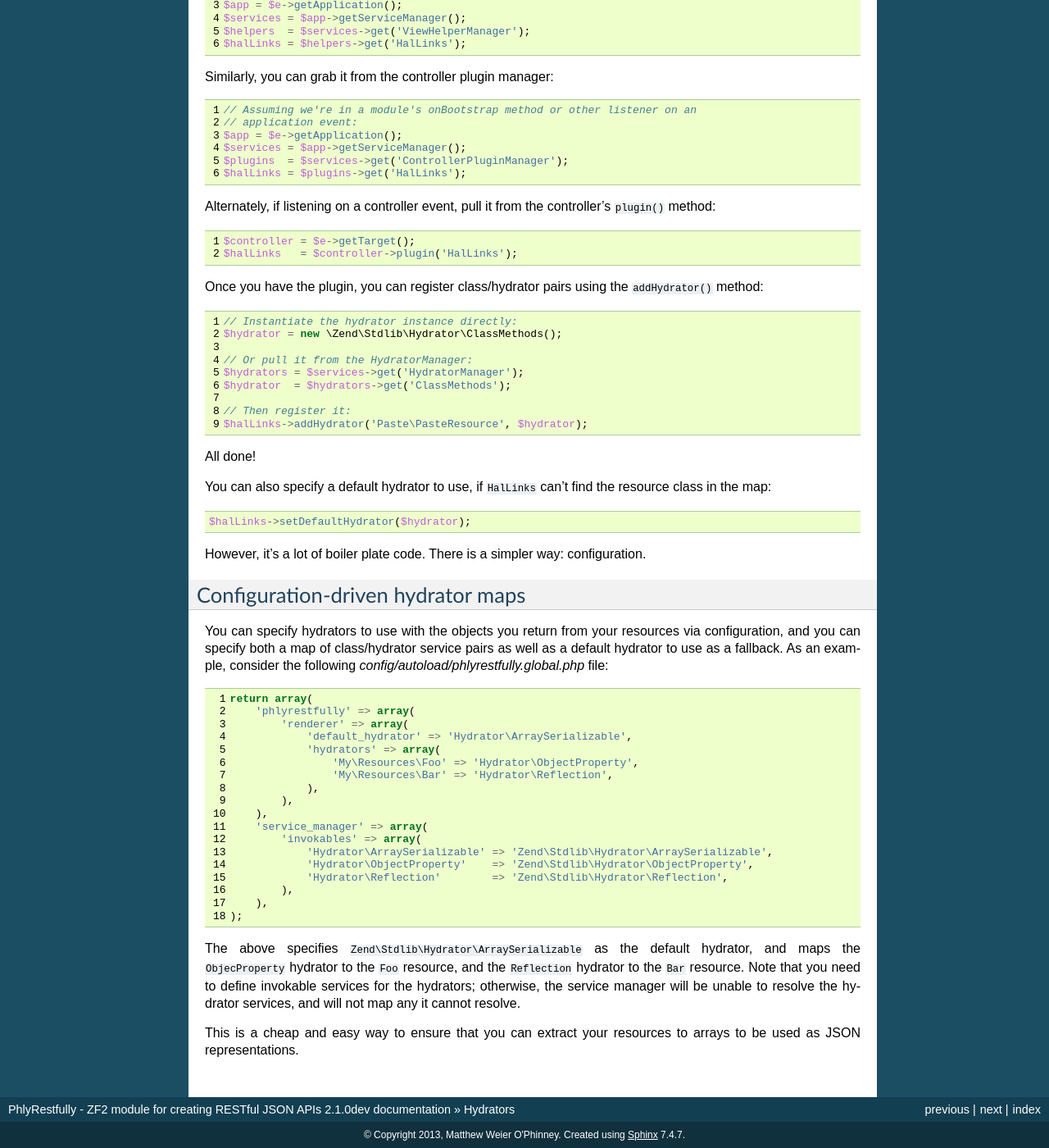
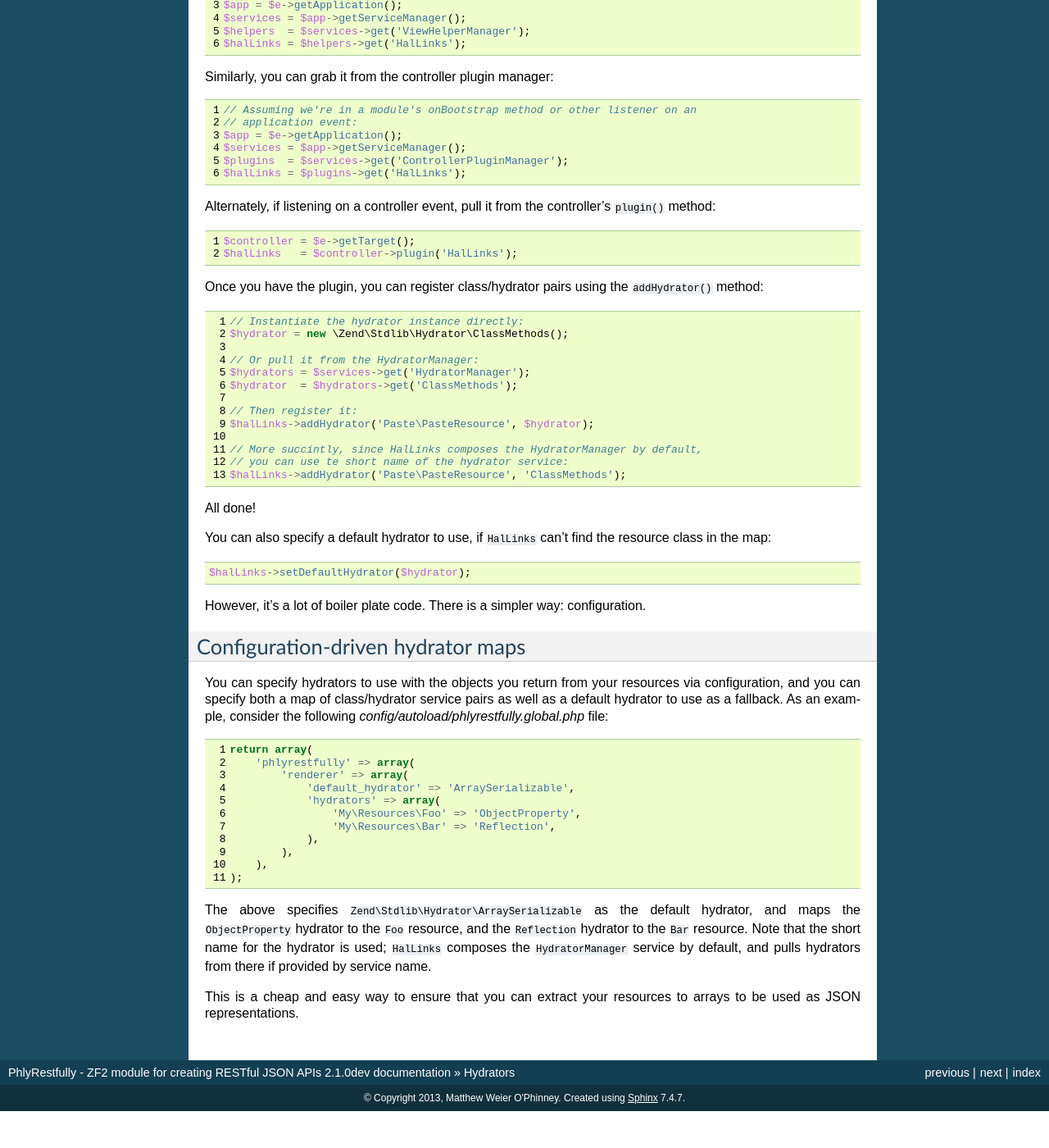
Before and after one commit to phly/PhlyRestfully, a Sphinx documentation site: the page built from docs/ref/hydrators.rst, in a window 1280 px wide and 1400 px high, scrolled down 584 px. Shown: the whole window at 82% size. Built offline with Sphinx 7.4.7, drawn with Linux system fonts in a browser that asks for light colours; after the commit the page ends 1939 px from its top, so only the background shows below that.

Commit message:
Updated documentation
- to reflect changes to hydrators

```diff
--- a/docs/ref/hydrators.rst
+++ b/docs/ref/hydrators.rst
@@ -75,6 +75,10 @@ Once you have the plugin, you can register class/hydrator pairs using the
     // Then register it:
     $halLinks->addHydrator('Paste\PasteResource', $hydrator);
 
+    // More succintly, since HalLinks composes the HydratorManager by default,
+    // you can use te short name of the hydrator service:
+    $halLinks->addHydrator('Paste\PasteResource', 'ClassMethods');
+
 All done!
 
 You can also specify a default hydrator to use, if ``HalLinks`` can't find the
@@ -100,27 +104,20 @@ consider the following `config/autoload/phlyrestfully.global.php` file:
     return array(
         'phlyrestfully' => array(
             'renderer' => array(
-                'default_hydrator' => 'Hydrator\ArraySerializable',
+                'default_hydrator' => 'ArraySerializable',
                 'hydrators' => array(
-                    'My\Resources\Foo' => 'Hydrator\ObjectProperty',
-                    'My\Resources\Bar' => 'Hydrator\Reflection',
+                    'My\Resources\Foo' => 'ObjectProperty',
+                    'My\Resources\Bar' => 'Reflection',
                 ),
-            ),
-        ),
-        'service_manager' => array(
-            'invokables' => array(
-                'Hydrator\ArraySerializable' => 'Zend\Stdlib\Hydrator\ArraySerializable',
-                'Hydrator\ObjectProperty'    => 'Zend\Stdlib\Hydrator\ObjectProperty',
-                'Hydrator\Reflection'        => 'Zend\Stdlib\Hydrator\Reflection',
             ),
         ),
     );
 
 The above specifies ``Zend\Stdlib\Hydrator\ArraySerializable`` as the default
-hydrator, and maps the ``ObjecProperty`` hydrator to the ``Foo`` resource, and the
-``Reflection`` hydrator to the ``Bar`` resource. Note that you need to define
-invokable services for the hydrators; otherwise, the service manager will be
-unable to resolve the hydrator services, and will not map any it cannot resolve.
+hydrator, and maps the ``ObjectProperty`` hydrator to the ``Foo`` resource, and the
+``Reflection`` hydrator to the ``Bar`` resource. Note that the short name for
+the hydrator is used; ``HalLinks`` composes the ``HydratorManager`` service by
+default, and pulls hydrators from there if provided by service name.
 
 This is a cheap and easy way to ensure that you can extract your resources to
 arrays to be used as JSON representations.
```
Also changed, not shown: docs/ref/child-resources.rst (+2 -13 lines), docs/ref/metadata-map.rst (+6 -9 lines).
